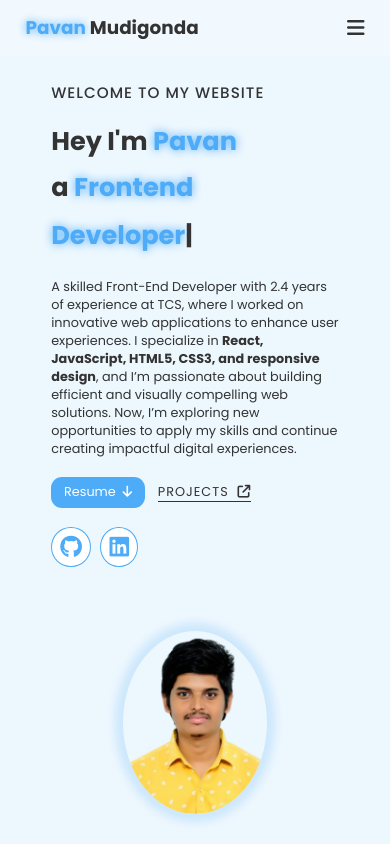
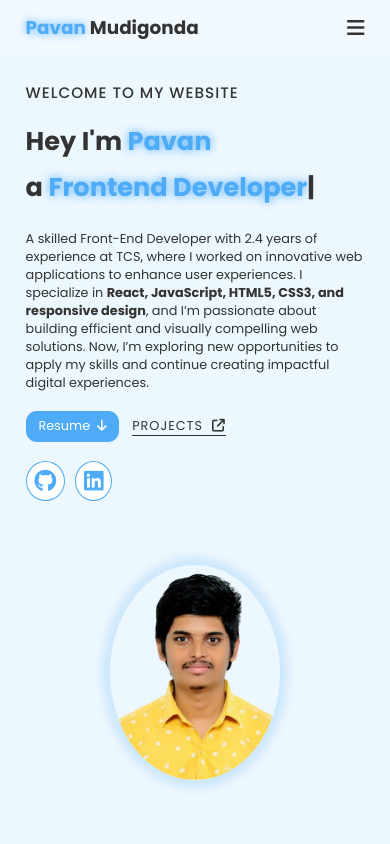
Before and after one commit to mudigondapavan/Portfolio, a plain HTML site: page index.html in a window 390 px wide. Shown: the top 844 px of the page. Drawn offline with nearby package versions, Linux system fonts and the light colour scheme.

Commit message:
fix padding

```diff
--- a/media.css
+++ b/media.css
@@ -69,7 +69,7 @@ SPACING SYSTEM(px)
   }
 
   .hero {
-    padding: 1.6rem 3.2rem 12.8rem;
+    padding: 1.6rem 0 12.8rem;
     margin-bottom: 4.8rem;
   }
 
--- a/style.css
+++ b/style.css
@@ -229,6 +229,7 @@ a:active {
 .hero {
   background-color: var(--primary-lightcolor);
   padding: 6.4rem 3.2rem 9.6rem;
+  padding: 6.4rem 0 9.6rem;
   margin-bottom: 4.8rem;
 }
 
@@ -271,9 +272,8 @@ h1 + h1 {
   width: 80%;
   border-radius: 50%;
   box-shadow: var(--hero-shadow);
-  object-fit: contain;
   transition: all 0.3s ease-in-out;
-  /* object-fit: cover; */
+  object-fit: cover;
 }
 
 .hero-img img:hover {
```
